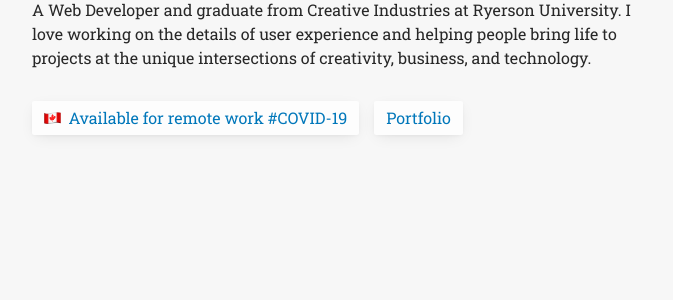
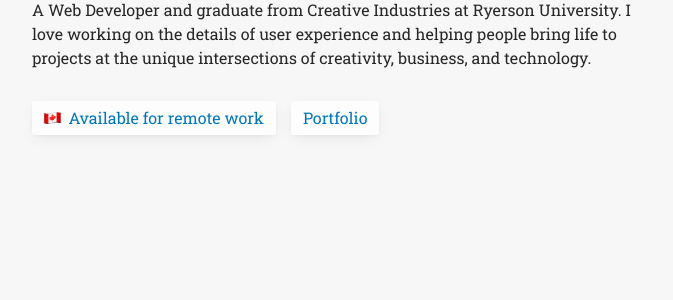
Before and after one commit to michaelti/michaelti.ca, a Jekyll site: the page built from src/home.html, in a window 1280 px wide. Shown: the part 219-519 px from the top of the page, without its empty margins (303-976 px from the left). Built offline with Jekyll 4.4.1, drawn with Linux system fonts in a browser that asks for light colours.

Commit message:
Remove hashtag from home remote button

```diff
--- a/src/home.html
+++ b/src/home.html
@@ -10,15 +10,19 @@
     </h1>
     <p>Creative Digital Developer</p>
     <p>
-        A Web Developer and graduate from Creative Industries at Ryerson University. I
-        love working on the details of user experience and helping people bring life to
-        projects at the unique intersections of creativity, business, and technology.
+        A Web Developer and graduate from Creative Industries at Ryerson University. I love working
+        on the details of user experience and helping people bring life to projects at the unique
+        intersections of creativity, business, and technology.
     </p>
 
     <div class="home-calltoaction">
         <a href="mailto:contact@michaelti.ca">
-            <img src="/assets/images/icons/flag_canada.png" alt="Flag of Canada" style="height:.75em;margin-right:.25em;" />
-            Available for remote work #COVID-19
+            <img
+                src="/assets/images/icons/flag_canada.png"
+                alt="Flag of Canada"
+                style="height: 0.75em; margin-right: 0.25em;"
+            />
+            Available for remote work
         </a>
         <a href="/portfolio">Portfolio</a>
     </div>
```
